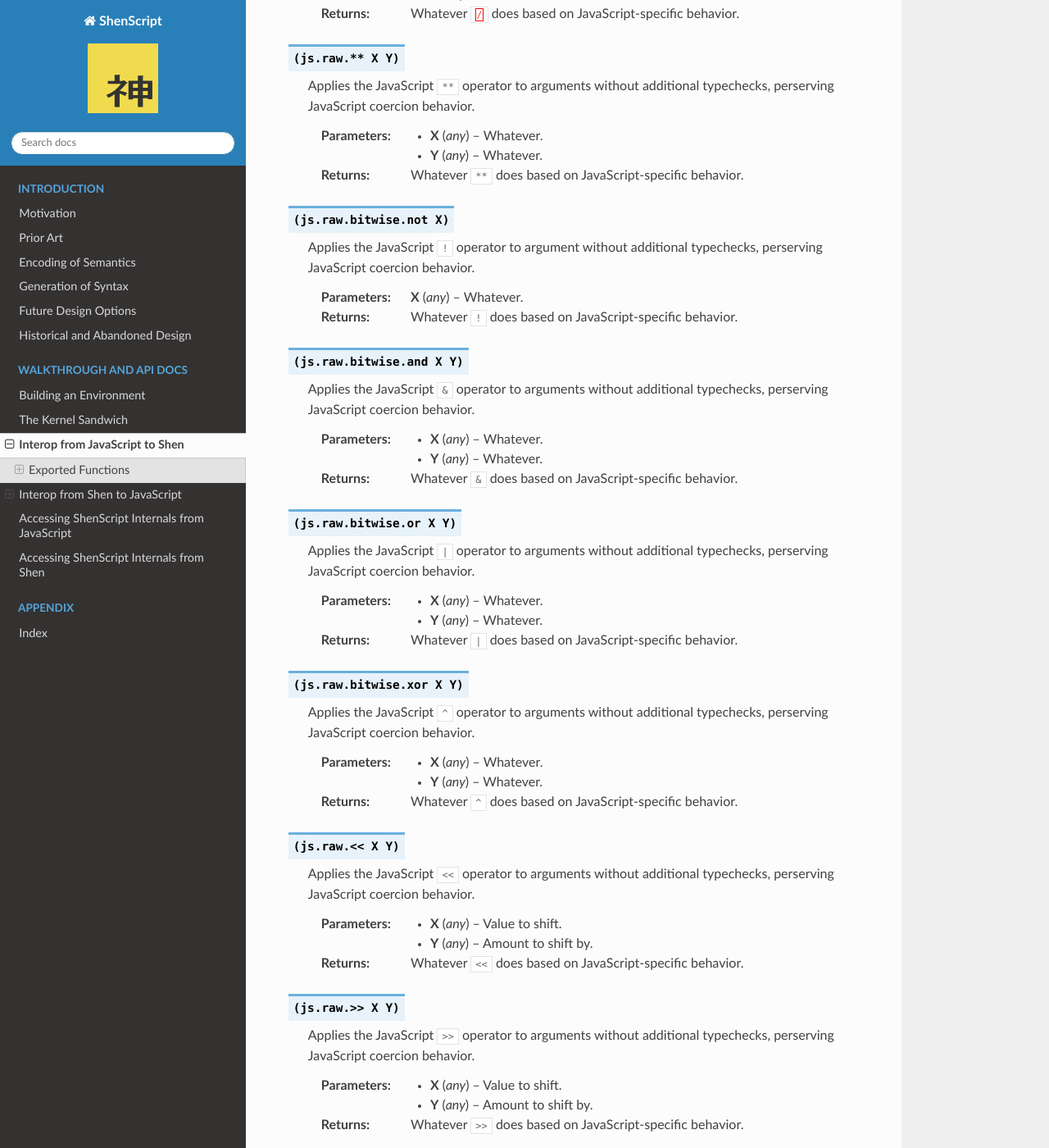
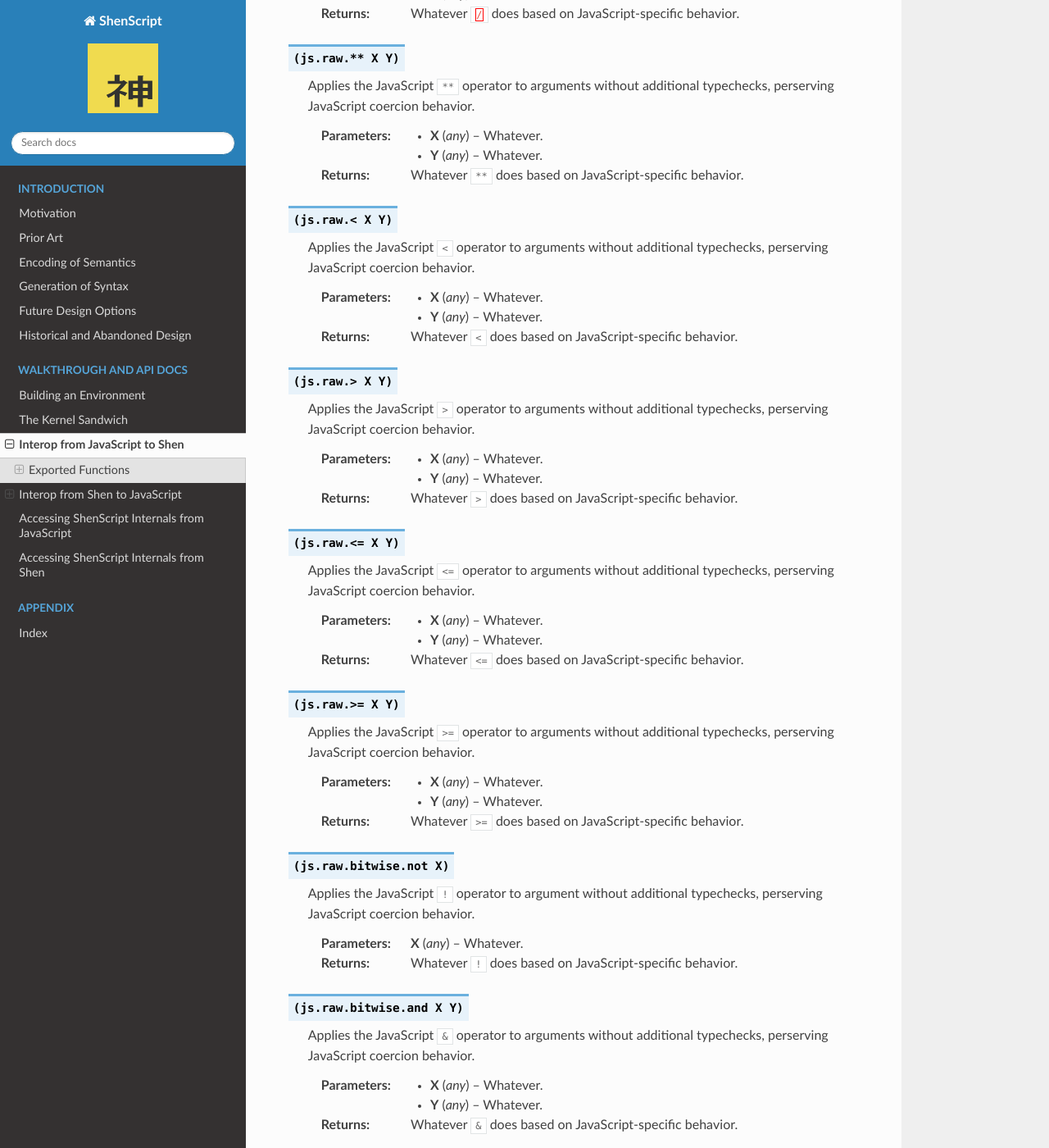
Before and after one commit to rkoeninger/ShenScript, a Sphinx documentation site: the page built from docs/interop.rst, in a window 1280 px wide and 1400 px high, scrolled down 7353 px. Shown: the whole window at 82% size. Built offline with Sphinx 7.4.7 and the Read the Docs theme 2.0.0, drawn with Linux system fonts in a browser that asks for light colours.

Commit message:
Added raw functions for <, >, <=, >=

```diff
--- a/docs/interop.rst
+++ b/docs/interop.rst
@@ -303,6 +303,38 @@ Functions starting with :shen:`js.raw` allow access to underlying JavaScript ope
    :param any X: Whatever.
    :param any Y: Whatever.
    :returns:     Whatever :js:`**` does based on JavaScript-specific behavior.
+
+.. function:: (js.raw.< X Y)
+
+   Applies the JavaScript :js:`<` operator to arguments without additional typechecks, perserving JavaScript coercion behavior.
+
+   :param any X: Whatever.
+   :param any Y: Whatever.
+   :returns:     Whatever :js:`<` does based on JavaScript-specific behavior.
+
+.. function:: (js.raw.> X Y)
+
+   Applies the JavaScript :js:`>` operator to arguments without additional typechecks, perserving JavaScript coercion behavior.
+
+   :param any X: Whatever.
+   :param any Y: Whatever.
+   :returns:     Whatever :js:`>` does based on JavaScript-specific behavior.
+
+.. function:: (js.raw.<= X Y)
+
+   Applies the JavaScript :js:`<=` operator to arguments without additional typechecks, perserving JavaScript coercion behavior.
+
+   :param any X: Whatever.
+   :param any Y: Whatever.
+   :returns:     Whatever :js:`<=` does based on JavaScript-specific behavior.
+
+.. function:: (js.raw.>= X Y)
+
+   Applies the JavaScript :js:`>=` operator to arguments without additional typechecks, perserving JavaScript coercion behavior.
+
+   :param any X: Whatever.
+   :param any Y: Whatever.
+   :returns:     Whatever :js:`>=` does based on JavaScript-specific behavior.
 
 .. function:: (js.raw.bitwise.not X)
 
```
Also changed, not shown: 1 other file.
